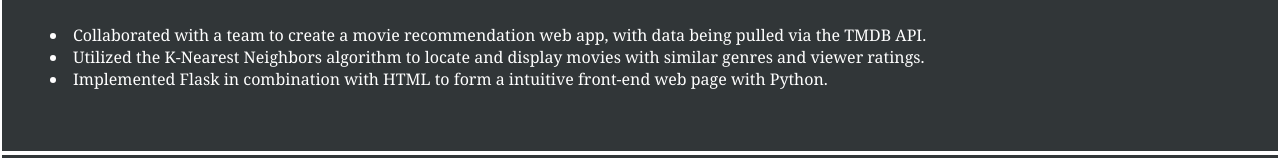
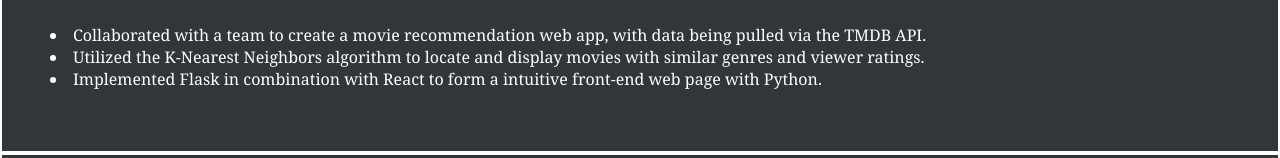
Before and after one commit to DevLangaliya/portfolio-dev, a React (Create React App) app: page / in a window 1280 px wide. Shown: the part 1770-1928 px from the top of the page. Built offline with nearby package versions, Linux system fonts and the light colour scheme; the HTML template or start-up script is replaced by a standard one.

Commit message:
description fixed

```diff
--- a/src/Projects.js
+++ b/src/Projects.js
@@ -13,7 +13,7 @@ export default function Projects() {
                     <h2 className='proj-name'>ShowMe!</h2>
                     <li className='proj-desc'>Collaborated with a team to create a movie recommendation web app, with data being pulled via the TMDB API.</li>
                     <li className='proj-desc'>Utilized the K-Nearest Neighbors algorithm to locate and display movies with similar genres and viewer ratings.</li>
-                    <li className='proj-desc'>Implemented Flask in combination with HTML to form a intuitive front-end web page with Python.</li>
+                    <li className='proj-desc'>Implemented Flask in combination with React to form a intuitive front-end web page with Python.</li>
                     <br></br>
                     <br></br>
                     <br></br>
```
